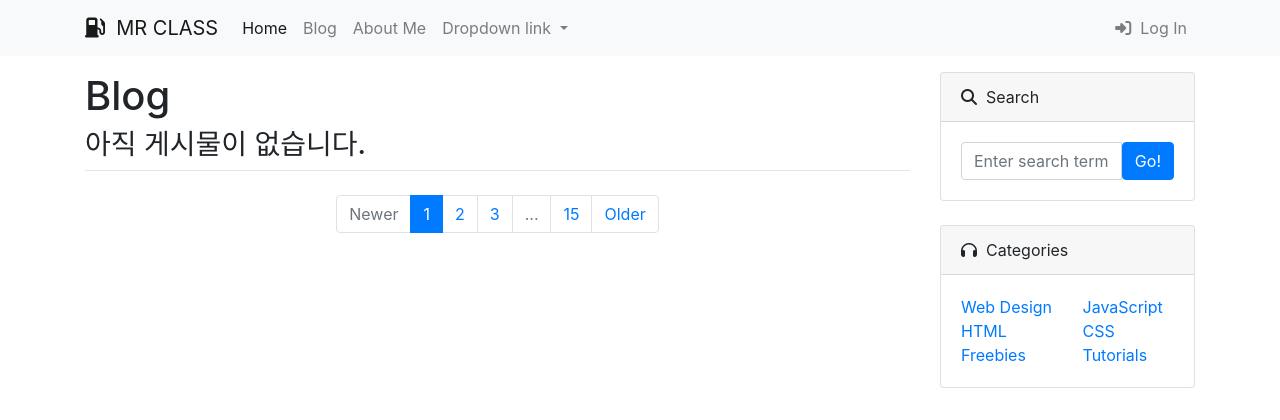
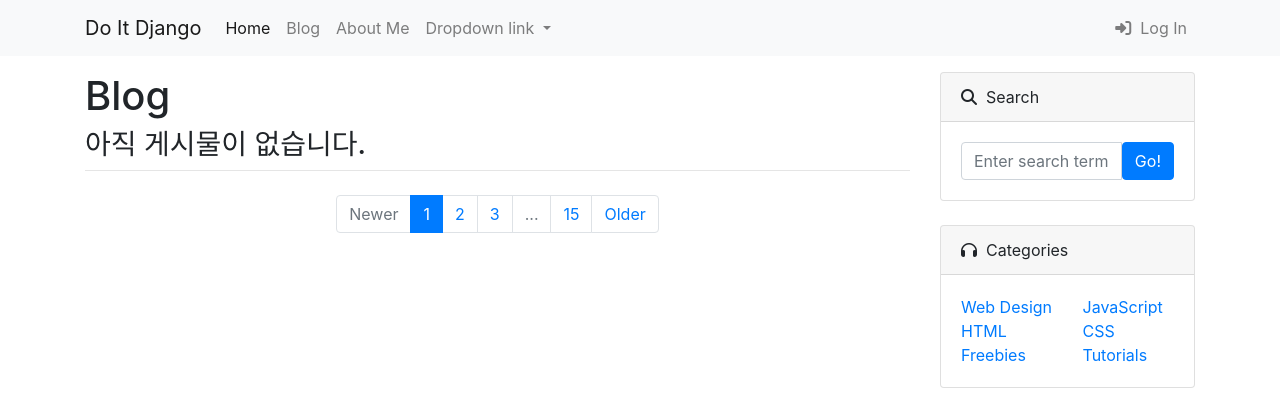
Before and after one commit to eomji-kim/do_it_django_a_to_z, a Django app: page /blog/ in a window 1280 px wide. Shown: the top 420 px of the page. Run offline with Django 4.2, Linux system fonts and the light colour scheme; data that the repository does not hold is empty; some libraries are stand-ins or nearby versions.

Commit message:
내비게이션 바와 푸터 모듈화하기

```diff
--- a/blog/templates/blog/base.html
+++ b/blog/templates/blog/base.html
@@ -7,77 +7,8 @@
   <script src="https://kit.fontawesome.com/294b95ae3d.js" crossorigin="anonymous"></script>
 </head>
 <body>
-  <nav class="navbar navbar-expand-lg navbar-light bg-light">
-    <div class="container">
-      <a class="navbar-brand" href="./index.html"><i class="fa-solid fa-gas-pump"></i>&nbsp MR CLASS</a>
-      <button class="navbar-toggler" type="button" data-toggle="collapse" data-target="#navbarNavDropdown" aria-controls="navbarNavDropdown" aria-expanded="false" aria-label="Toggle navigation">
-        <span class="navbar-toggler-icon"></span>
-      </button>
-      <div class="collapse navbar-collapse" id="navbarNavDropdown">
-        <ul class="navbar-nav">
-          <li class="nav-item active">
-            <a class="nav-link" href="./index.html">Home <span class="sr-only">(current)</span></a>
-          </li>
-          <li class="nav-item">
-            <a class="nav-link" href="./blog_list.html">Blog</a>
-          </li>
-          <li class="nav-item">
-            <a class="nav-link" href="./about_me.html">About Me</a>
-          </li>
-          <li class="nav-item dropdown">
-            <a class="nav-link dropdown-toggle" href="#" role="button" data-toggle="dropdown" aria-expanded="false">
-              Dropdown link
-            </a>
-            <div class="dropdown-menu">
-              <a class="dropdown-item" href="#">Action</a>
-              <a class="dropdown-item" href="#">Another action</a>
-              <a class="dropdown-item" href="#">Something else here</a>
-            </div>
-          </li>
-        </ul>
-        <ul class="navbar-nav ml-auto">
-          <li class="nav-item">
-            <!-- data로 시작하는 속성은 후에 자바스크립트에 연동해서 쓸 속성 -->
-            <a class="nav-link" href="#" data-toggle="modal" data-target="#loginModal">
-              <i class="fa-solid fa-right-to-bracket"></i>&nbsp Log In</a>
-          </li>
-        </ul>
-      </div>
-    </div>
-  </nav>
 
-  <!-- Modal -->
-  <div class="modal fade" id="loginModal" tabindex="-1" aria-labelledby="logInModalLabel" aria-hidden="true">
-    <div class="modal-dialog">
-      <div class="modal-content">
-        <div class="modal-header">
-          <h5 class="modal-title" id="loginModalLabel">
-            <i class="fa-solid fa-right-to-bracket"></i>&nbsp Log In</h5>
-          <button type="button" class="close" data-dismiss="modal" aria-label="Close">
-            <span aria-hidden="true">&times;</span>
-          </button>
-        </div>
-        <div class="modal-body">
-          <div class="row">
-            <div class="col-md-6">
-              <button type="button" class="btn btn-outline-dark btn-block btn-sm">
-                <i class="fa-brands fa-google"></i>&nbsp&nbsp Log in with Google</button>
-              <button type="button" class="btn btn-outline-dark btn-block btn-sm">
-                <i class="fa-solid fa-envelope"></i>&nbsp&nbsp Log in with E-mail</button>
-            </div>
-            <div class="col-md-6">
-              <button type="button" class="btn btn-outline-dark btn-block btn-sm">
-                <i class="fa-solid fa-envelope"></i>&nbsp&nbsp Sign Up with E-mail</button>
-            </div>
-          </div>
-        </div>
-        <div class="modal-footer">
-          <button type="button" class="btn btn-secondary" data-dismiss="modal">Close</button>
-          <button type="button" class="btn btn-primary">Save changes</button>
-        </div>
-      </div>
-    </div>
-  </div>
+{% include 'blog/navbar.html' %}
 
   <div class="container my-3">
     <div class="row">
@@ -126,10 +57,7 @@
     </div>
   </div>
 
-  <!-- Footer-->
-  <footer class="py-5 bg-dark">
-    <div class="container"><p class="m-0 text-center text-white">Copyright &copy; 미래융합교육원 수강생 2022</p></div>
-  </footer>
+{% include 'blog/footer.html' %}
 
     <script src="https://cdn.jsdelivr.net/npm/jquery@3.5.1/dist/jquery.slim.min.js" integrity="sha384-DfXdz2htPH0lsSSs5nCTpuj/zy4C+OGpamoFVy38MVBnE+IbbVYUew+OrCXaRkfj" crossorigin="anonymous"></script>
     <script src="https://cdn.jsdelivr.net/npm/popper.js@1.16.1/dist/umd/popper.min.js" integrity="sha384-9/reFTGAW83EW2RDu2S0VKaIzap3H66lZH81PoYlFhbGU+6BZp6G7niu735Sk7lN" crossorigin="anonymous"></script>
--- /dev/null
+++ b/blog/templates/blog/footer.html
@@ -0,0 +1,5 @@
+
+  <!-- Footer-->
+  <footer class="py-5 bg-dark">
+    <div class="container"><p class="m-0 text-center text-white">Copyright &copy; 미래융합교육원 수강생 2022</p></div>
+  </footer>
--- /dev/null
+++ b/blog/templates/blog/navbar.html
@@ -0,0 +1,72 @@
+
+  <nav class="navbar navbar-expand-lg navbar-light bg-light">
+    <div class="container">
+      <a class="navbar-brand" href="/">Do It Django</a>
+      <button class="navbar-toggler" type="button" data-toggle="collapse" data-target="#navbarNavDropdown" aria-controls="navbarNavDropdown" aria-expanded="false" aria-label="Toggle navigation">
+        <span class="navbar-toggler-icon"></span>
+      </button>
+      <div class="collapse navbar-collapse" id="navbarNavDropdown">
+        <ul class="navbar-nav">
+          <li class="nav-item active">
+            <a class="nav-link" href="/">Home</a>
+          </li>
+          <li class="nav-item">
+            <a class="nav-link" href="/blog/">Blog</a>
+          </li>
+          <li class="nav-item">
+            <a class="nav-link" href="/about_me/">About Me</a>
+          </li>
+          <li class="nav-item dropdown">
+            <a class="nav-link dropdown-toggle" href="#" role="button" data-toggle="dropdown" aria-expanded="false">
+              Dropdown link
+            </a>
+            <div class="dropdown-menu">
+              <a class="dropdown-item" href="#">Action</a>
+              <a class="dropdown-item" href="#">Another action</a>
+              <a class="dropdown-item" href="#">Something else here</a>
+            </div>
+          </li>
+        </ul>
+        <ul class="navbar-nav ml-auto">
+          <li class="nav-item">
+            <!-- data로 시작하는 속성은 후에 자바스크립트에 연동해서 쓸 속성 -->
+            <a class="nav-link" href="#" data-toggle="modal" data-target="#loginModal">
+              <i class="fa-solid fa-right-to-bracket"></i>&nbsp Log In</a>
+          </li>
+        </ul>
+      </div>
+    </div>
+  </nav>
+
+  <!-- Modal -->
+  <div class="modal fade" id="loginModal" tabindex="-1" aria-labelledby="logInModalLabel" aria-hidden="true">
+    <div class="modal-dialog">
+      <div class="modal-content">
+        <div class="modal-header">
+          <h5 class="modal-title" id="loginModalLabel">
+            <i class="fa-solid fa-right-to-bracket"></i>&nbsp Log In</h5>
+          <button type="button" class="close" data-dismiss="modal" aria-label="Close">
+            <span aria-hidden="true">&times;</span>
+          </button>
+        </div>
+        <div class="modal-body">
+          <div class="row">
+            <div class="col-md-6">
+              <button type="button" class="btn btn-outline-dark btn-block btn-sm">
+                <i class="fa-brands fa-google"></i>&nbsp&nbsp Log in with Google</button>
+              <button type="button" class="btn btn-outline-dark btn-block btn-sm">
+                <i class="fa-solid fa-envelope"></i>&nbsp&nbsp Log in with E-mail</button>
+            </div>
+            <div class="col-md-6">
+              <button type="button" class="btn btn-outline-dark btn-block btn-sm">
+                <i class="fa-solid fa-envelope"></i>&nbsp&nbsp Sign Up with E-mail</button>
+            </div>
+          </div>
+        </div>
+        <div class="modal-footer">
+          <button type="button" class="btn btn-secondary" data-dismiss="modal">Close</button>
+          <button type="button" class="btn btn-primary">Save changes</button>
+        </div>
+      </div>
+    </div>
+  </div>
```
Also changed, not shown: blog/tests.py (+30 -9 lines).
